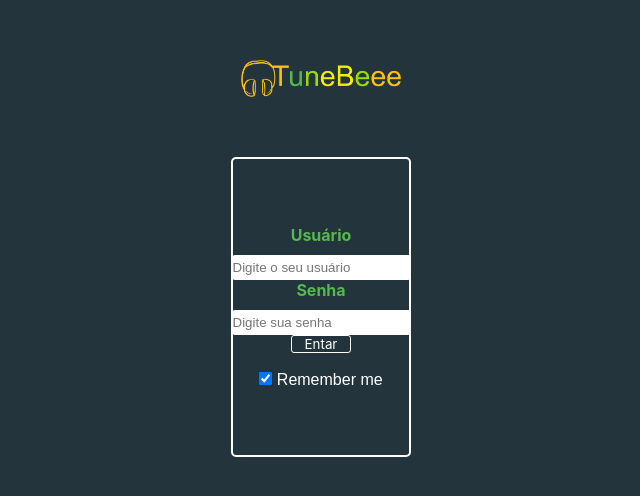
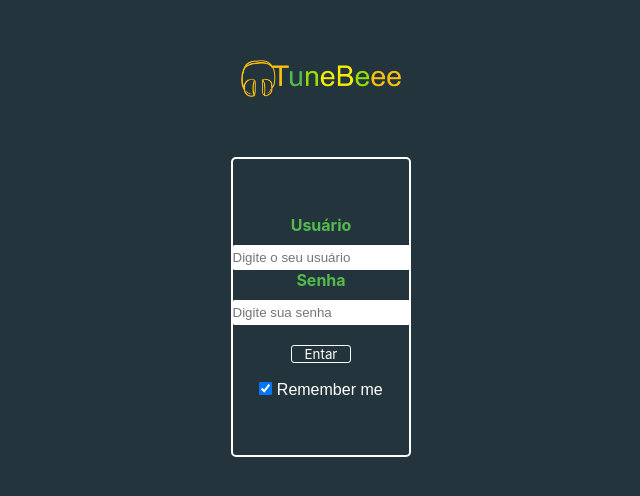
Before and after one commit to alexaugusto23/Tunebeee, a Flask app: page / in a window 1280 px wide. Shown: the top 496 px of the page, without its empty margins (319-959 px from the left). Run offline with Flask 2, Linux system fonts and the light colour scheme; some libraries are stand-ins or nearby versions.

Commit message:
inclusção do base no login.

```diff
--- a/static/style/login.css
+++ b/static/style/login.css
@@ -76,6 +76,7 @@
 
 .entar
 {
+    margin-top: 20px;
     display: flex;
     flex-direction: column;
     align-items: center;
--- a/templates/login.html
+++ b/templates/login.html
@@ -1,28 +1,6 @@
-<!DOCTYPE html>
-<html lang="pt-br">
-    <head>
-        <meta charset="UTF-8">
-        <meta name="viewport" content="width=device-width, initial-scale=1.0">
-        <link rel="shortcut icon" type="image.png" href="/static/img/icon.png">
+{% extends 'base.html' %}
+{% block content %}
 
-        <!--main css-->
-        <link rel="stylesheet" href="/static/style/main.css">
-
-        <!--login css-->
-        <link rel="stylesheet" href="/static/style/login.css">
-
-        <!--responsive css-->
-        <link rel="stylesheet" href="/static/style/responsive.css">
-
-        <!-- owl css-->
-        <link rel="stylesheet" href="/static/style/owl/owl.carousel.min.css">
-        <link rel="stylesheet" href="/static/style/owl/owl.theme.default.min.css">
-
-
-
-        <title>TuneBeee</title>
-    </head>
-    <body>
 <div class="container">
     <div class="boxlog_um">
         <img class="logo_log" src="/static/img/logo.png" alt="logo">
@@ -49,14 +27,4 @@
     </div>
 </div>
 
-    </body>
-
-    <!--awesome js-->
-    <script src="https://kit.fontawesome.com/14133cec15.js" crossorigin="anonymous"></script>
-
-    <!--owl js-->
-    <script src="/static/js/owl/jquery.min.js"></script>
-    <script src="/static/js/owl/owl.carousel.min.js"></script>
-    <script src="/static/js/owl/setup.js"></script>
-
-</html>
+{% endblock %}
```
Also changed, not shown: README.md. Lines whose indentation alone changed are shown as unchanged.
